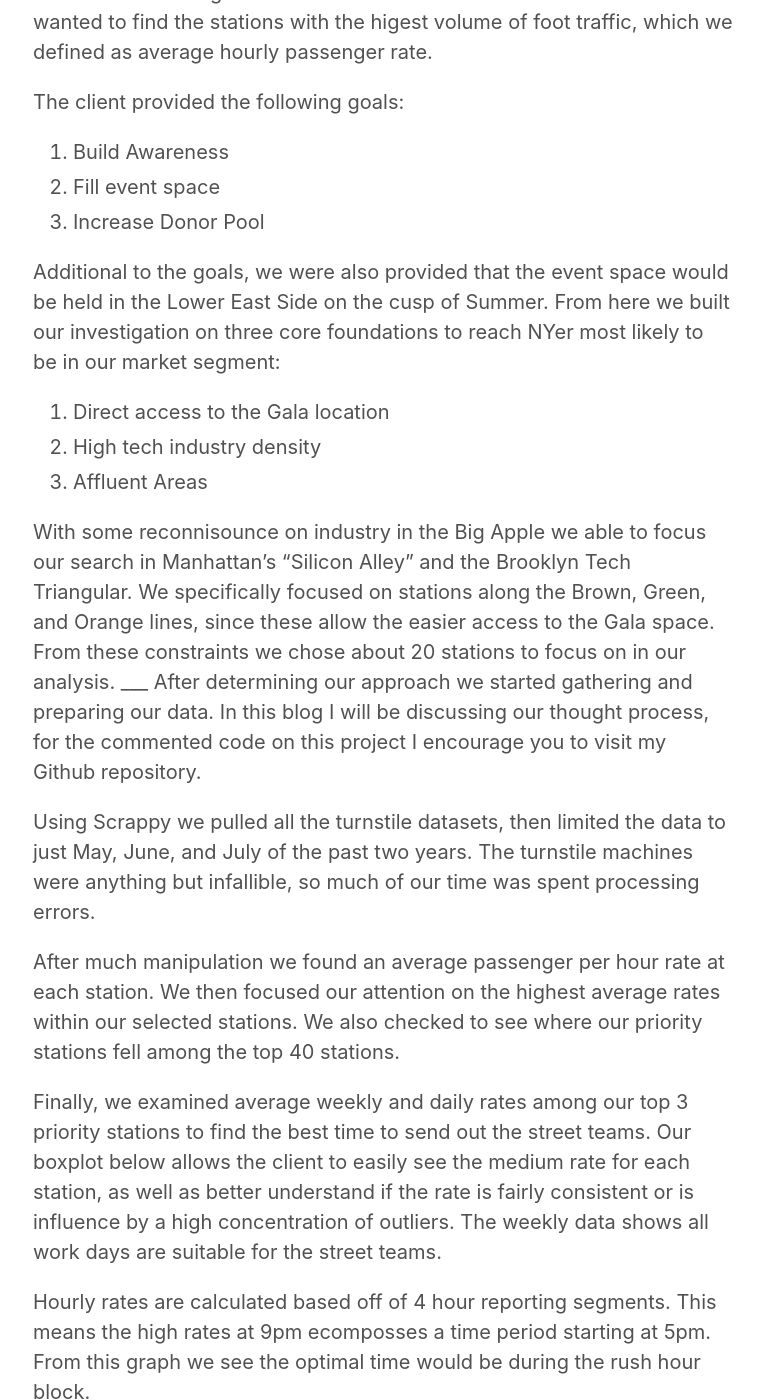
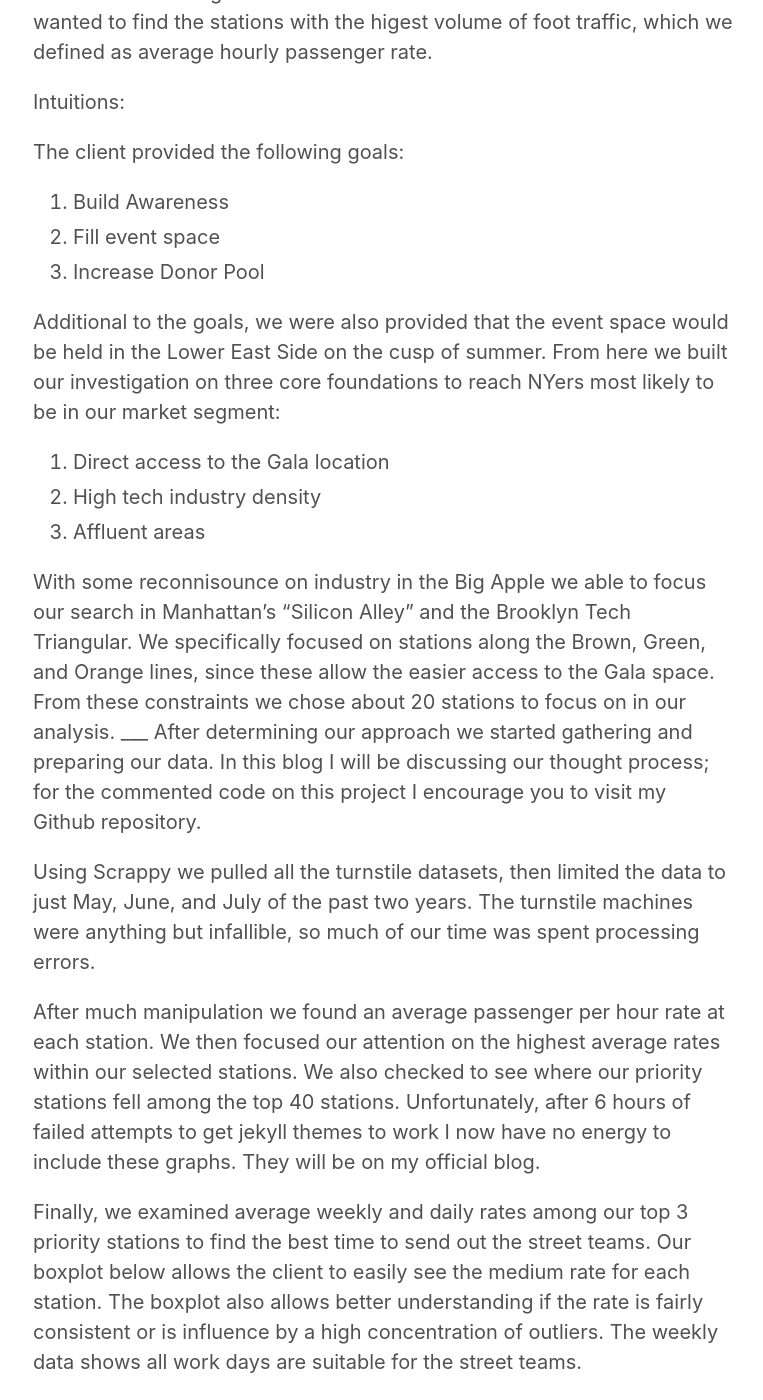
Before and after one commit to GKlick/GKlick.github.io, a Jekyll site: the page built from _posts/2018-08-14-Testing-Local-Images.md, in a window 1280 px wide and 1400 px high, scrolled down 1246 px. Shown: the whole window, without its empty margins (257-1020 px from the left). Built offline with Jekyll 4.4.1, drawn with Linux system fonts in a browser that asks for light colours; some of the changed text lies outside the part shown.

Commit message:
Update 2018-08-14-Testing-Local-Images.md

```diff
--- a/_posts/2018-08-14-Testing-Local-Images.md
+++ b/_posts/2018-08-14-Testing-Local-Images.md
@@ -27,32 +27,33 @@ Conversion Rate : Intuition
 
 First we aimed to maximize the street team’s conversion rate by placing them in areas where it would be expected commuters would be most interested in the organization’s mission. Within these areas we then wanted to find the stations with the higest volume of foot traffic, which we defined as average hourly passenger rate.
 
+Intuitions:
 
 The client provided the following goals:
   1. Build Awareness
   2. Fill event space
   3. Increase Donor Pool
 
-Additional to the goals, we were also provided that the event space would be held in the Lower East Side on the cusp of Summer. From here we built our investigation on three core foundations to reach NYer most likely to be in our market segment:
+Additional to the goals, we were also provided that the event space would be held in the Lower East Side on the cusp of summer. From here we built our investigation on three core foundations to reach NYers most likely to be in our market segment:
   1. Direct access to the Gala location
   2. High tech industry density
-  3. Affluent Areas
+  3. Affluent areas
 
 With some reconnisounce on industry in the Big Apple we able to focus our search in Manhattan’s “Silicon Alley” and the Brooklyn Tech Triangular. We specifically focused on stations along the Brown, Green, and Orange lines, since these allow the easier access to the Gala space. From these constraints we chose about 20 stations to focus on in our analysis.
 ___
-After determining our approach we started gathering and preparing our data. In this blog I will be discussing our thought process, for the commented code on this project I encourage you to visit my Github repository.
+After determining our approach we started gathering and preparing our data. In this blog I will be discussing our thought process; for the commented code on this project I encourage you to visit my Github repository.
 
 Using Scrappy we pulled all the turnstile datasets, then limited the data to just May, June, and July of the past two years. The turnstile machines were anything but infallible, so much of our time was spent processing errors.
 
 After much manipulation we found an average passenger per hour rate at each station.
 We then focused our attention on the highest average rates within our selected stations.
-We also checked to see where our priority stations fell among the top 40 stations.
+We also checked to see where our priority stations fell among the top 40 stations. Unfortunately, after 6 hours of failed attempts to get jekyll themes to work I now have no energy to include these graphs. They will be on my official blog.
 
 
-Finally, we examined average weekly and daily rates among our top 3 priority stations to find the best time to send out the street teams. Our boxplot below allows the client to easily see the medium rate for each station, as well as better understand if the rate is fairly consistent or is influence by a high concentration of outliers. The weekly data shows all work days are suitable for the street teams.
+Finally, we examined average weekly and daily rates among our top 3 priority stations to find the best time to send out the street teams. Our boxplot below allows the client to easily see the medium rate for each station. The boxplot also allows better understanding if the rate is fairly consistent or is influence by a high concentration of outliers. The weekly data shows all work days are suitable for the street teams.
 
 
 Hourly rates are calculated based off of 4 hour reporting segments. This means the high rates at 9pm ecomposses a time period starting at 5pm. From this graph we see the optimal time would be during the rush hour block.
 
 
-At the end of the week we were able to report back to our client with the answer to their inquiry (and our minimum viable product) that they should send street teams to 14th St, 14St-Union Sq, and 23St during rush hour (5-9pm) during any given weekday.
+At the end of the week we were able to report back to our client with the answer to their inquiry (this being our minimum viable product) that they should send street teams to 14th St, 14St-Union Sq, and 23St during rush hour (5-9pm) during any given weekday.
```
